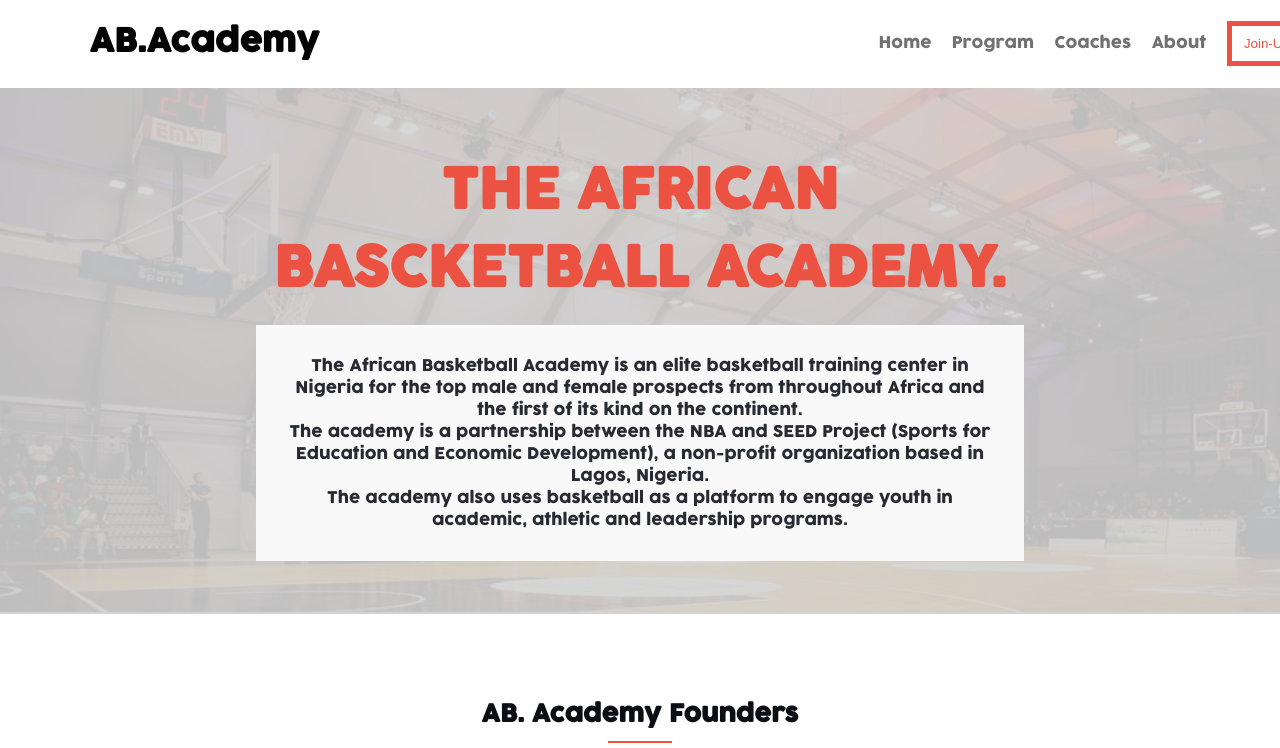
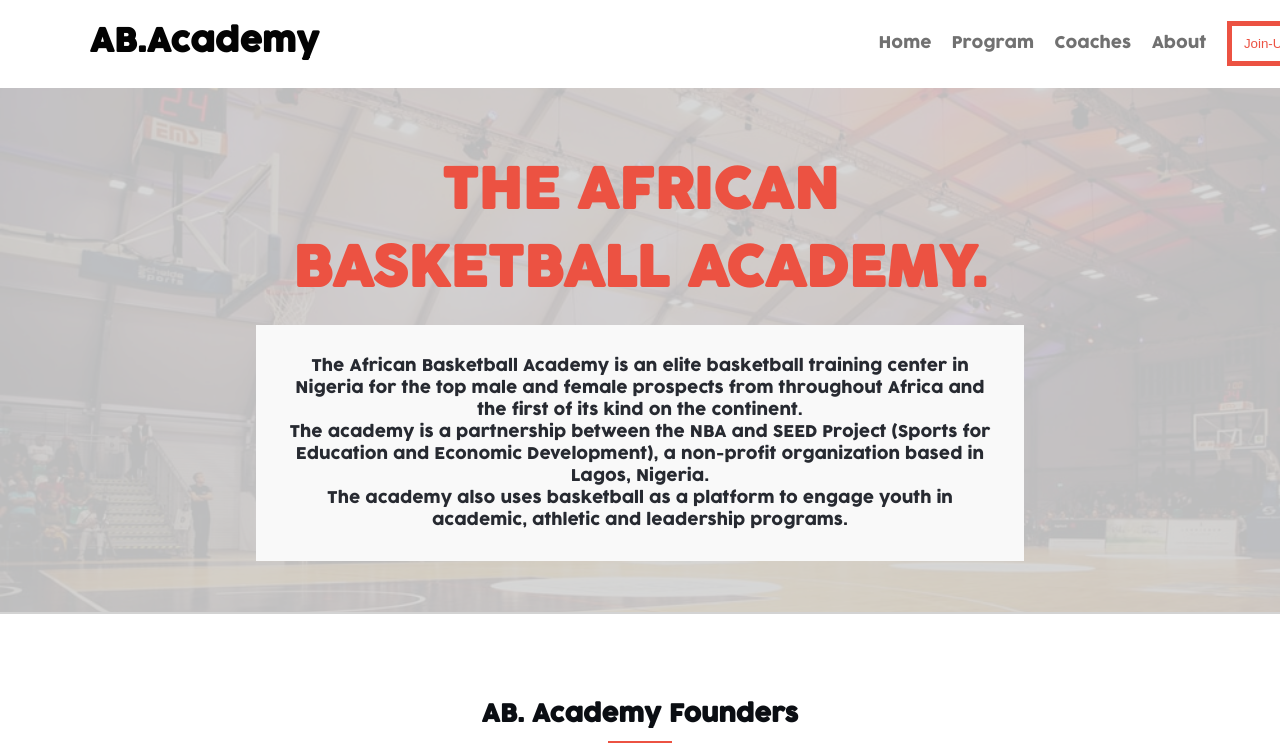
Before and after one commit to anasbassi/Capstone-Project-1, a website: page about.html in a window 1280 px wide. Shown: the part 24-772 px from the top of the page. Drawn offline with Linux system fonts and the light colour scheme.

```diff
--- a/about.html
+++ b/about.html
@@ -45,7 +45,7 @@
   <main>
     <section class="main-section about">
       <div class="main-section1">
-        <h1>THE AFRICAN BASCKETBALL ACADEMY.</h1>
+        <h1>THE AFRICAN BASKETBALL ACADEMY.</h1>
         <div class="more">
           <p>The African Basketball Academy is an elite basketball training center in Nigeria for the top male and female prospects from throughout Africa and the first of its kind on the continent.</p>
           <p>The academy is a partnership between the NBA and SEED Project (Sports for Education and Economic Development), a non-profit organization based in Lagos, Nigeria.</p>
```
Also changed, not shown: index.html (+1 -1 lines), README.md.
